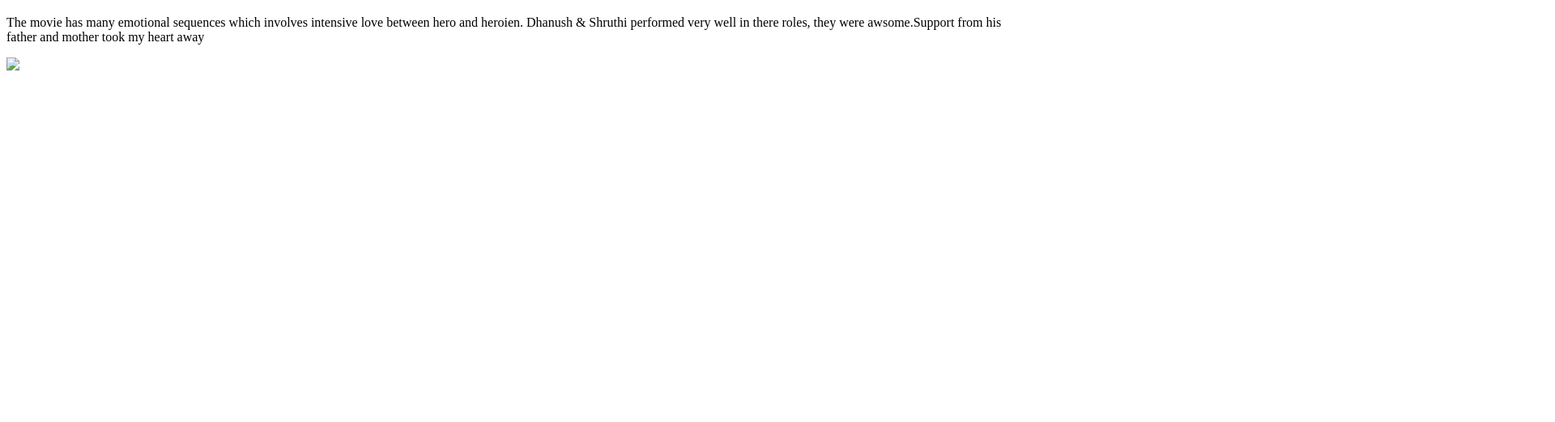
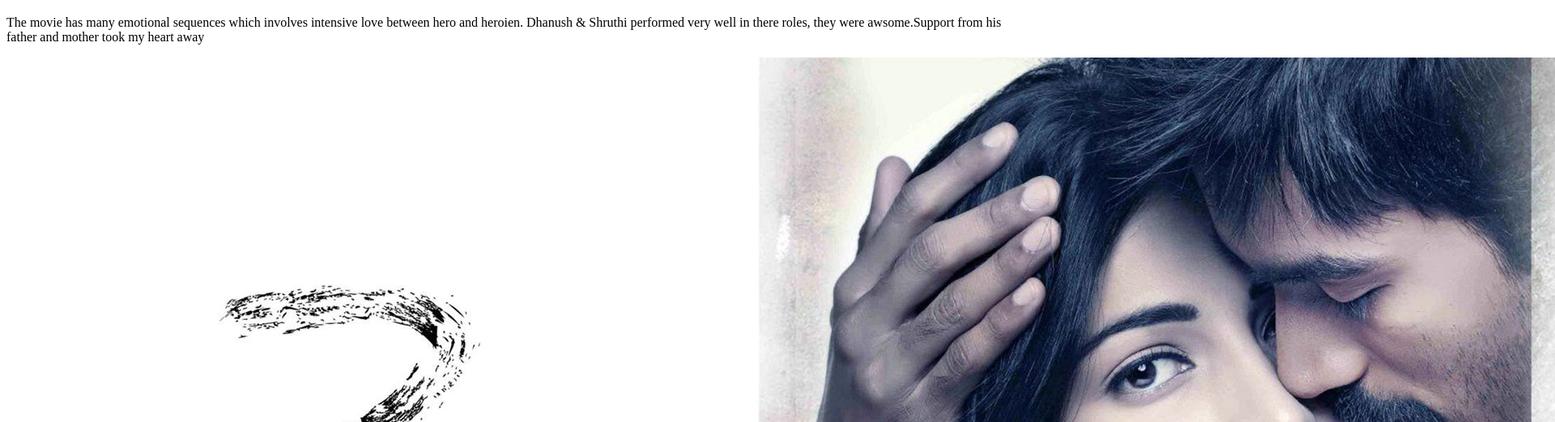
Before and after one commit to 44-563-Web-Apps-F22/44563-webapps-assignment-3-TattariMeghanath, a plain HTML site: page aboutme.html in a window 1280 px wide. Shown: the part 95-616 px from the top of the page at 81% size, 1920 px wide, since content can reach past the window. Drawn offline with Linux system fonts and the light colour scheme.

Commit message:
added movie

```diff
--- a/aboutme.html
+++ b/aboutme.html
@@ -8,7 +8,7 @@
     <p>I have completed my engineering from CMR COLLEGE OF ENGINNERING & TECHNOLOGY in 2022. I worked as mobile application developer</p>
     <h1>3 movie</h1>
     <p>The movie has many emotional sequences which involves intensive love between hero and heroien. Dhanush & Shruthi performed very well in there roles, they were awsome.Support from his father and mother took my heart away</p>
-    <img src = "cap.jpeg">
+    <img src = "3movie.jpg">
 
 </head>
 <body>
```
Also changed, not shown: 3movie.jpg (added).
